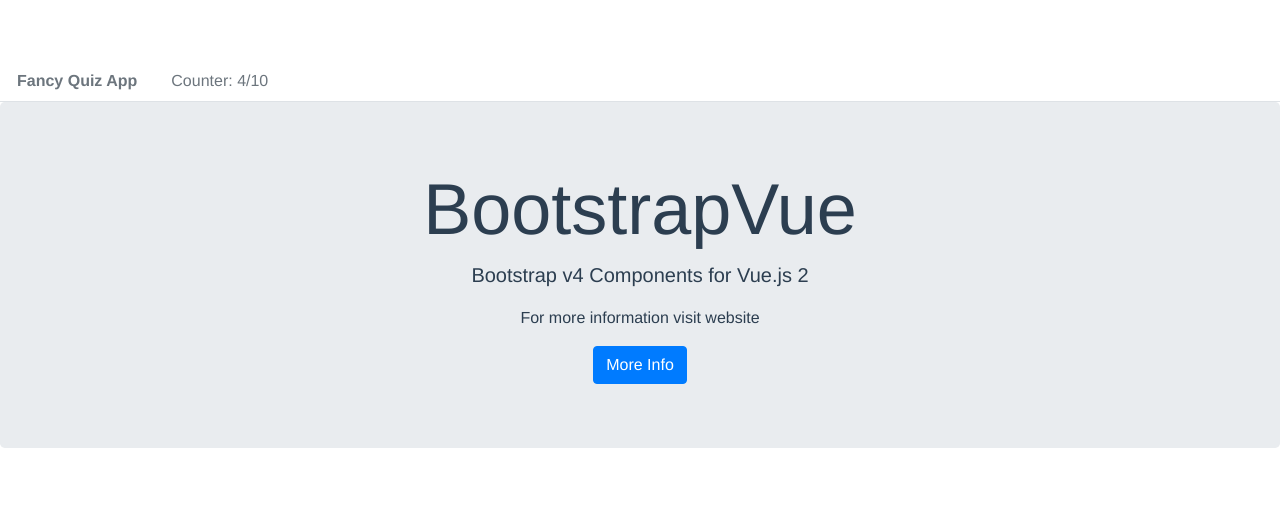
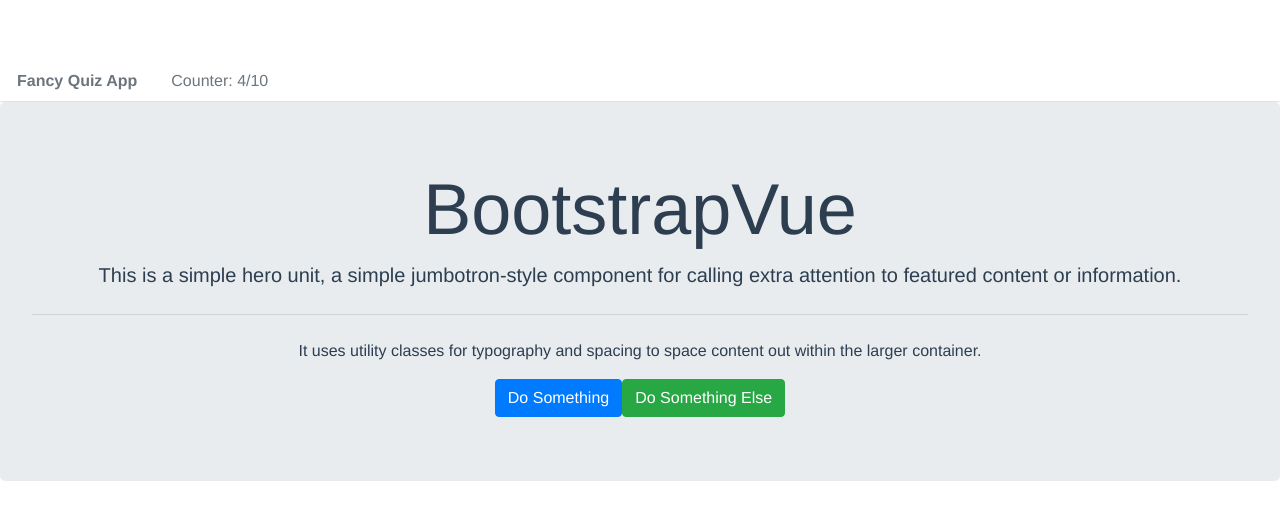
Before and after one commit to saraclaeys/v-quiz, a Vue app: page / in a window 1280 px wide. Shown: the top 520 px of the page. Built offline with nearby package versions, Linux system fonts and the light colour scheme.

Commit message:
jumbotron buttons

```diff
--- a/src/components/QuestionBox.vue
+++ b/src/components/QuestionBox.vue
@@ -1,8 +1,22 @@
 <template>
   <div class="question-box-container">
     <b-jumbotron header="BootstrapVue" lead="Bootstrap v4 Components for Vue.js 2">
-      <p>For more information visit website</p>
-      <b-button variant="primary" href="#">More Info</b-button>
+      <template v-slot:header>BootstrapVue</template>
+
+      <template v-slot:lead>
+        This is a simple hero unit, a simple jumbotron-style component for calling extra attention to
+        featured content or information.
+      </template>
+
+      <hr class="my-4" />
+
+      <p>
+        It uses utility classes for typography and spacing to space content out within the larger
+        container.
+      </p>
+
+      <b-button variant="primary" href="#">Do Something</b-button>
+      <b-button variant="success" href="#">Do Something Else</b-button>
     </b-jumbotron>
   </div>
 </template
```
